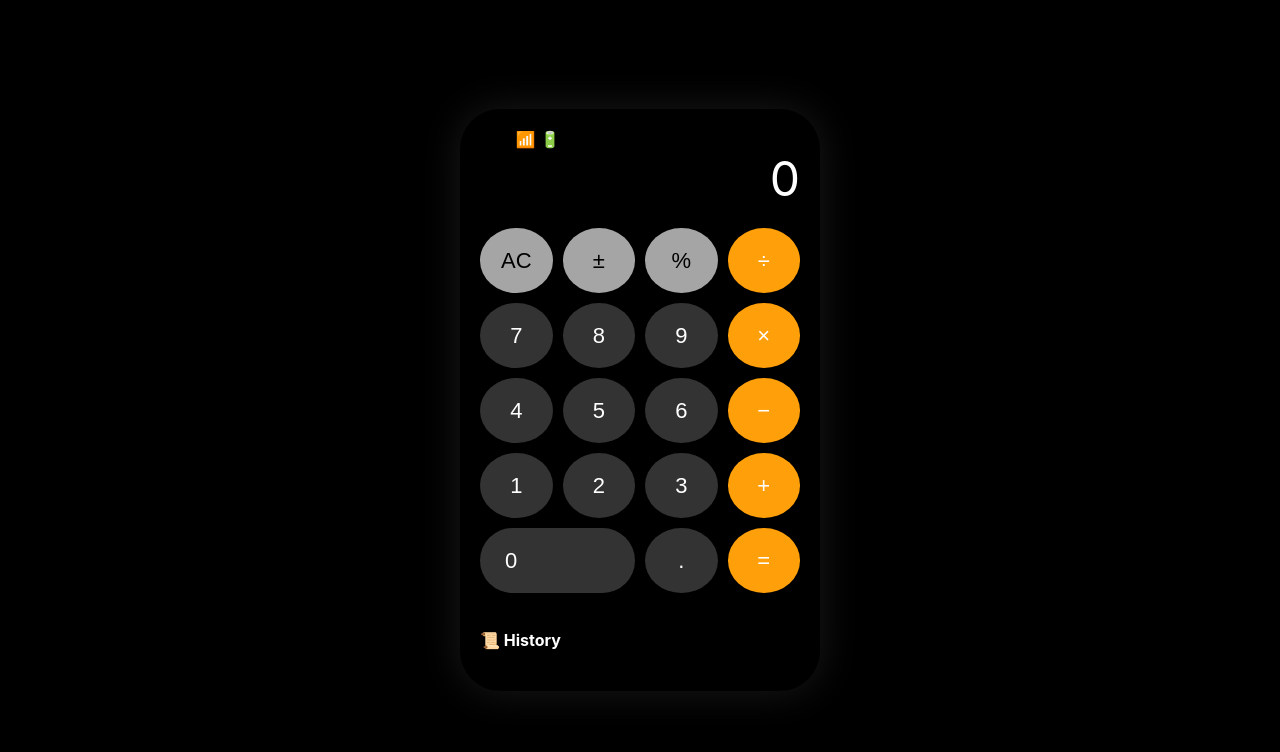
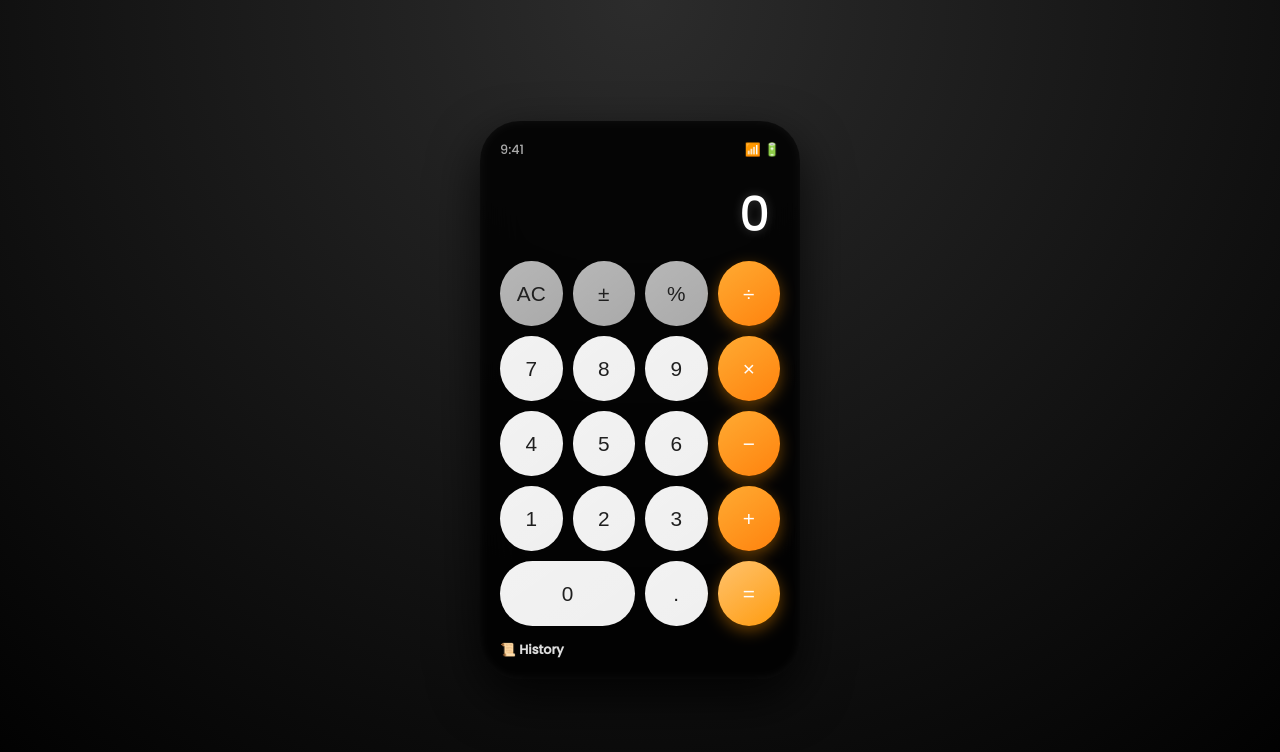
Before and after one commit to DjPjpava/Calculator, a website: page index.html in a window 1280 px wide. Drawn offline with Linux system fonts and the light colour scheme.

Commit message:
Update style.css

```diff
--- a/style.css
+++ b/style.css
@@ -1,76 +1,193 @@
+/* Reset */
+* {
+  margin: 0;
+  padding: 0;
+  box-sizing: border-box;
+}
+
+/* Background */
 body {
-  margin: 0;
-  background: black;
+  height: 100vh;
   display: flex;
   justify-content: center;
   align-items: center;
-  height: 100vh;
-  font-family: -apple-system, BlinkMacSystemFont, sans-serif;
+  background: radial-gradient(circle at top, #2c2c2c, #000);
+  font-family: 'Poppins', sans-serif;
 }
 
+/* Phone Container */
 .phone {
   width: 320px;
-  background: black;
+  padding: 20px;
   border-radius: 40px;
-  padding: 20px;
-  box-shadow: 0 0 40px rgba(255,255,255,0.1);
+
+  background: rgba(0, 0, 0, 0.85);
+  backdrop-filter: blur(20px);
+
+  box-shadow:
+    0 20px 50px rgba(0,0,0,0.8),
+    inset 0 0 10px rgba(255,255,255,0.05);
+
+  animation: fadeIn 0.8s ease;
 }
 
+/* Status Bar */
+.status-bar {
+  display: flex;
+  justify-content: space-between;
+  color: #aaa;
+  font-size: 0.8rem;
+  margin-bottom: 10px;
+}
+
+/* Display Container */
+.display-container {
+  padding: 10px;
+}
+
+/* Display */
 .display {
   color: white;
-  font-size: 48px;
+  font-size: 3rem;
   text-align: right;
-  margin-bottom: 20px;
-  word-wrap: break-word;
+  min-height: 60px;
+
+  text-shadow: 0 0 10px rgba(255,255,255,0.2);
+
+  transition: all 0.3s ease;
 }
 
+/* Buttons Grid */
 .buttons {
   display: grid;
   grid-template-columns: repeat(4, 1fr);
   gap: 10px;
 }
 
+/* Buttons */
 button {
   height: 65px;
+  border: none;
   border-radius: 50%;
-  border: none;
-  font-size: 22px;
-  background: #333;
-  color: white;
+  font-size: 1.3rem;
   cursor: pointer;
-  transition: 0.15s;
+
+  display: flex;
+  justify-content: center;
+  align-items: center;
+
+  transition: all 0.2s ease;
+
+  position: relative;
+  overflow: hidden;
 }
 
-button:active {
-  transform: scale(0.9);
-  opacity: 0.7;
+/* Glass effect */
+button::before {
+  content: "";
+  position: absolute;
+  inset: 0;
+  background: linear-gradient(
+    145deg,
+    rgba(255,255,255,0.2),
+    rgba(255,255,255,0.05)
+  );
+  border-radius: inherit;
 }
 
+/* Hover */
+button:hover {
+  transform: translateY(-2px) scale(1.05);
+}
+
+/* Click */
+button:active {
+  transform: scale(0.92);
+}
+
+/* Ripple */
+button::after {
+  content: "";
+  position: absolute;
+  width: 10px;
+  height: 10px;
+  background: rgba(255,255,255,0.5);
+  border-radius: 50%;
+  transform: scale(0);
+}
+
+button:active::after {
+  animation: ripple 0.5s ease-out;
+}
+
+@keyframes ripple {
+  to {
+    transform: scale(8);
+    opacity: 0;
+  }
+}
+
+/* Colors */
 .gray {
   background: #a5a5a5;
   color: black;
 }
 
 .orange {
-  background: #ff9f0a;
+  background: linear-gradient(145deg, #ff9500, #ff7b00);
   color: white;
+  box-shadow: 0 5px 15px rgba(255,149,0,0.4);
 }
 
+/* Equal button highlight */
+.equal {
+  background: linear-gradient(145deg, #ffb347, #ff9500);
+}
+
+/* Zero button */
 .zero {
   grid-column: span 2;
   border-radius: 40px;
-  text-align: left;
-  padding-left: 25px;
 }
 
+/* History */
 .history {
   margin-top: 15px;
+  color: #ddd;
+  font-size: 0.8rem;
   max-height: 120px;
   overflow-y: auto;
-  color: white;
 }
 
 .history li {
-  font-size: 14px;
-  opacity: 0.7;
+  padding: 3px 0;
+  cursor: pointer;
+  transition: 0.2s;
 }
+
+.history li:hover {
+  color: #fff;
+  transform: translateX(5px);
+}
+
+/* Scrollbar */
+.history::-webkit-scrollbar {
+  width: 4px;
+}
+
+.history::-webkit-scrollbar-thumb {
+  background: #555;
+  border-radius: 10px;
+}
+
+/* Animation */
+@keyframes fadeIn {
+  from {
+    opacity: 0;
+    transform: scale(0.9);
+  }
+  to {
+    opacity: 1;
+    transform: scale(1);
+  }
+}
```
